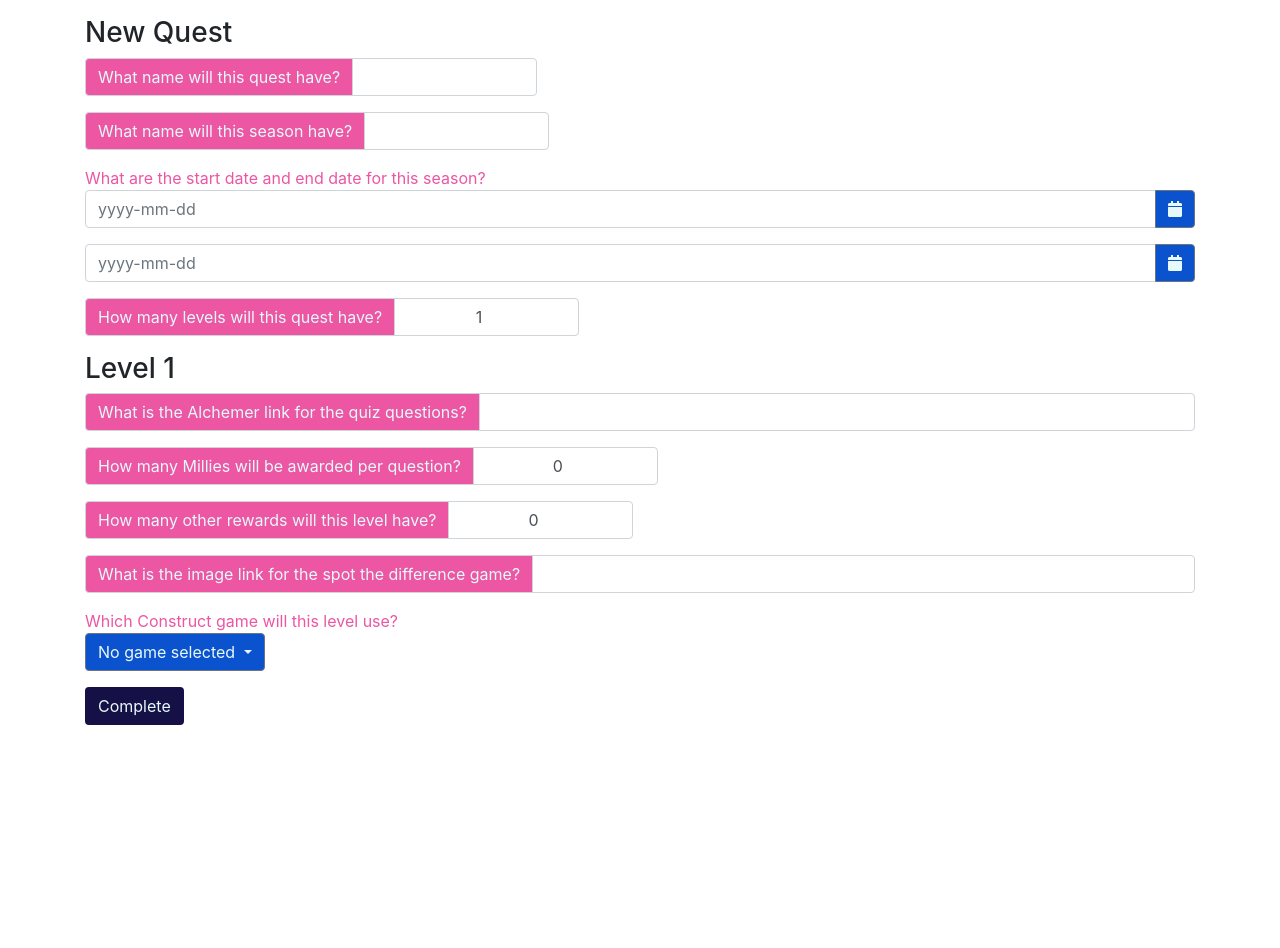
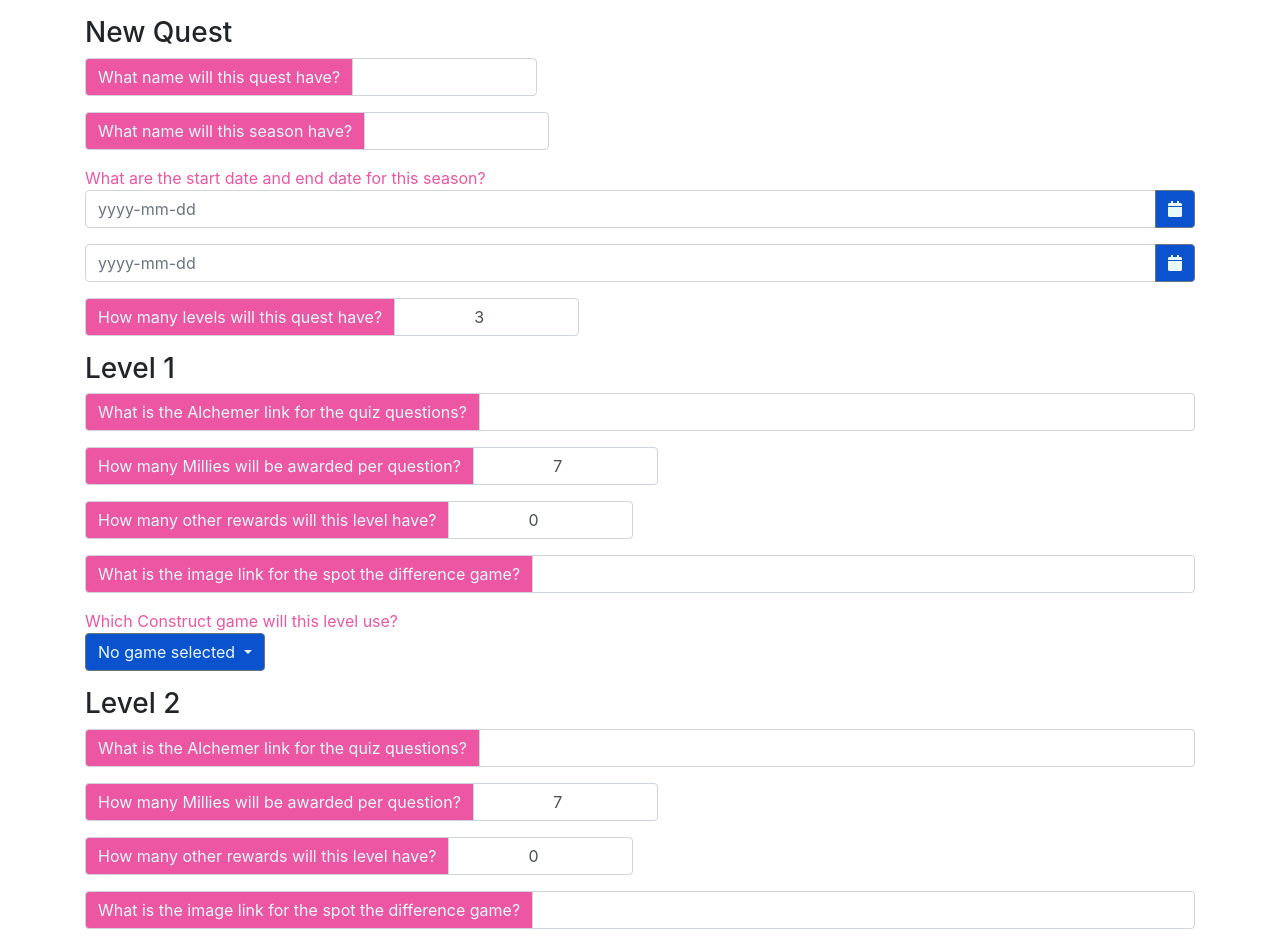
Before and after one commit to VinayOne/millie-game-module, an Angular app: page /dashboard in a window 1280 px wide. Shown: the top 948 px of the page. Before the commit the page ends 800 px from the top, so only its background shows below. Built offline with nearby package versions, Linux system fonts and the light colour scheme.

Commit message:
Unneeded changes

```diff
--- a/src/app/components/creator-dashboard/creator-dashboard.component.html
+++ b/src/app/components/creator-dashboard/creator-dashboard.component.html
@@ -46,14 +46,14 @@
 		    	<input type="number" min="1" onKeyDown="return false" class="form-control col-lg-2 text-center" [(ngModel)]="numOfLevels" name="numOfLevels" (change)="updateLevelsArray()">
 		    </div>
 	  	</div>
-	  	<div *ngFor="let level of [].constructor(numOfLevels); let i = index">
+	  	<div *ngFor="let level of game.levels; let i = index">
 			<h3>Level {{i + 1}}</h3>
 		  	<div class="form-group">
 			    <div class="input-group mb-2">
 			    	<div class="input-group-prepend">
 			        	<div class="input-group-text" id="alchemerLinkLabel">What is the Alchemer link for the quiz questions?</div>
 			    	</div>
-			    	<input type="form-text" class="form-control text-center" [(ngModel)]="game.levels[i].alchemerLink" name="alchemerLink">
+			    	<input type="form-text" class="form-control text-center" [(ngModel)]="level.alchemerLink" name="alchemerLink">
 			    </div>
 		  	</div>
 			<div class="form-group">
@@ -61,7 +61,7 @@
 			    	<div class="input-group-prepend">
 			        	<div class="input-group-text" id="amountOfMilliesLabel">How many Millies will be awarded per question?</div>
 			    	</div>
-			    	<input type="number" min="0" class="form-control col-lg-2 text-center" [(ngModel)]="game.levels[i].millies" name="millies">
+			    	<input type="number" min="0" class="form-control col-lg-2 text-center" [(ngModel)]="level.millies" name="millies">
 			    </div>
 		  	</div>
 		  	<div class="form-group">
@@ -83,13 +83,13 @@
 				    	<div class="input-group-prepend">
 				        	<div class="input-group-text" id="rewardsNameLabel">What is the name for this award?</div>
 				    	</div>
-				    	<input type="text" class="form-control" [(ngModel)]="game.levels[i].rewards[j].name" name="awardName">
+				    	<input type="text" class="form-control" [(ngModel)]="level.rewards[j].name" name="awardName">
 				    </div>
 				    <div class="input-group mb-2">
 				    	<div class="input-group-prepend">
 				        	<div class="input-group-text" id="rewardsNameLabel">What is the image link for this award?</div>
 				    	</div>
-				    	<input type="text" class="form-control" [(ngModel)]="game.levels[i].rewards[j].imageLink" name="imageLink">
+				    	<input type="text" class="form-control" [(ngModel)]="level.rewards[j].imageLink" name="imageLink">
 				    </div>
 				</div>
 			</div>
@@ -98,16 +98,16 @@
 			    	<div class="input-group-prepend">
 			        	<div class="input-group-text" id="imageLinkLabel">What is the image link for the spot the difference game?</div>
 			    	</div>
-			    	<input type="form-text" class="form-control text-center" [(ngModel)]="game.levels[i].imageLink" name="imageLink">
+			    	<input type="form-text" class="form-control text-center" [(ngModel)]="level.imageLink" name="imageLink">
 			    </div>
 		  	</div>
 		  	<div class="form-group dropdown">
 		  		<div id="constructLinkLabel">Which Construct game will this level use?</div>
 				<button class="btn btn-secondary dropdown-toggle" type="button" id="dropdownMenuButton" data-toggle="dropdown" aria-haspopup="true" aria-expanded="false">
-					{{game.levels[i].constructLink || "No game selected"}}
+					{{level.constructLink || "No game selected"}}
 				</button>
 				<div class="dropdown-menu" aria-labelledby="dropdownMenuButton">
-					<a class="dropdown-item form-control" value="Water Sort" name="game.levels[i].constructLink" (click)="setGame(i)">Water Sort</a>
+					<a class="dropdown-item form-control" value="Water Sort" name="level.constructLink" (click)="setGame(i)">Water Sort</a>
 				</div>
 			</div>
 		</div>
--- a/src/app/components/creator-dashboard/creator-dashboard.component.ts
+++ b/src/app/components/creator-dashboard/creator-dashboard.component.ts
@@ -16,7 +16,7 @@ export class CreatorDashboardComponent implements OnInit {
   faCalendar: any = faCalendar;
   startDate: NgbDateStruct = { year: 0, month: 0, day: 0 };
   endDate: NgbDateStruct = { year: 0, month: 0, day: 0 };
-  numOfLevels: number = 1;
+  numOfLevels: number = 3;
   numOfRewards: number = 0;
 
   game: Game = {
@@ -24,9 +24,30 @@ export class CreatorDashboardComponent implements OnInit {
     seasonName: "",
     startDate: this.startDate,
     endDate: this.endDate,
-    levels: [{
+    levels: [
+    {
       alchemerLink: "",
-      millies: 0,
+      millies: 10,
+      imageLink: "",
+      constructLink: "",
+      rewards: [{
+        name: "",
+        imageLink: ""
+      }]
+    },
+    {
+      alchemerLink: "",
+      millies: 5,
+      imageLink: "",
+      constructLink: "",
+      rewards: [{
+        name: "",
+        imageLink: ""
+      }]
+    },
+    {
+      alchemerLink: "",
+      millies: 7,
       imageLink: "",
       constructLink: "",
       rewards: [{
@@ -49,7 +70,7 @@ export class CreatorDashboardComponent implements OnInit {
             this.game.seasonName = res.seasonName;
             this.game.startDate = new Date(res.startDate.substring(0, 10));
             this.game.endDate = new Date(res.endDate.substring(0, 10));
-            this.game.levels = res.levels;
+            // this.game.levels = res.levels;
 
             // this.game.startDate = {
             //   year: res.startDate.substring(0, 4),
@@ -65,6 +86,7 @@ export class CreatorDashboardComponent implements OnInit {
 
             console.log(this.game.startDate);
             console.log(this.game.endDate);
+            console.log(this.game.levels);
 
           }, err => console.log(err));
     }
--- a/src/app/components/game-area/game-area.component.html
+++ b/src/app/components/game-area/game-area.component.html
@@ -1,8 +1,8 @@
 <div class="container">
 	<div class="row" id="gameArea">
 		<!-- https://brandon-earwood.github.io/water-sort/ -->
-		<!-- https://survey.alchemer.com/s3/6697157/Where-is-Milli-Chapter-1-copy -->
+		<!-- https://survey.alchemer.com/s3/6697157/Where-is-Milli-Chapter-1 -->
 
-		<iframe width="100%" height="100%" allow="fullscreen; autoplay; encrypted-media" src="https://survey.alchemer.com/s3/6697157/Where-is-Milli-Chapter-1-copy" frameborder="0" allowfullscreen="true" msallowfullscreen="true" mozallowfullscreen="true" webkitallowfullscreen="true" allowpaymentrequest="false" referrerpolicy="unsafe-url" sandbox="allow-same-origin allow-forms allow-scripts allow-pointer-lock allow-orientation-lock allow-popups" scrolling="no" class="mb-3"></iframe>
+		<iframe width="100%" height="100%" allow="fullscreen; autoplay; encrypted-media" src="https://survey.alchemer.com/s3/6697157/Where-is-Milli-Chapter-1" frameborder="0" allowfullscreen="true" msallowfullscreen="true" mozallowfullscreen="true" webkitallowfullscreen="true" allowpaymentrequest="false" referrerpolicy="unsafe-url" sandbox="allow-same-origin allow-forms allow-scripts allow-pointer-lock allow-orientation-lock allow-popups" scrolling="no" class="mb-3"></iframe>
 	</div>
 </div>
```
Also changed, not shown: src/app/Game.ts (+1 -10 lines).
